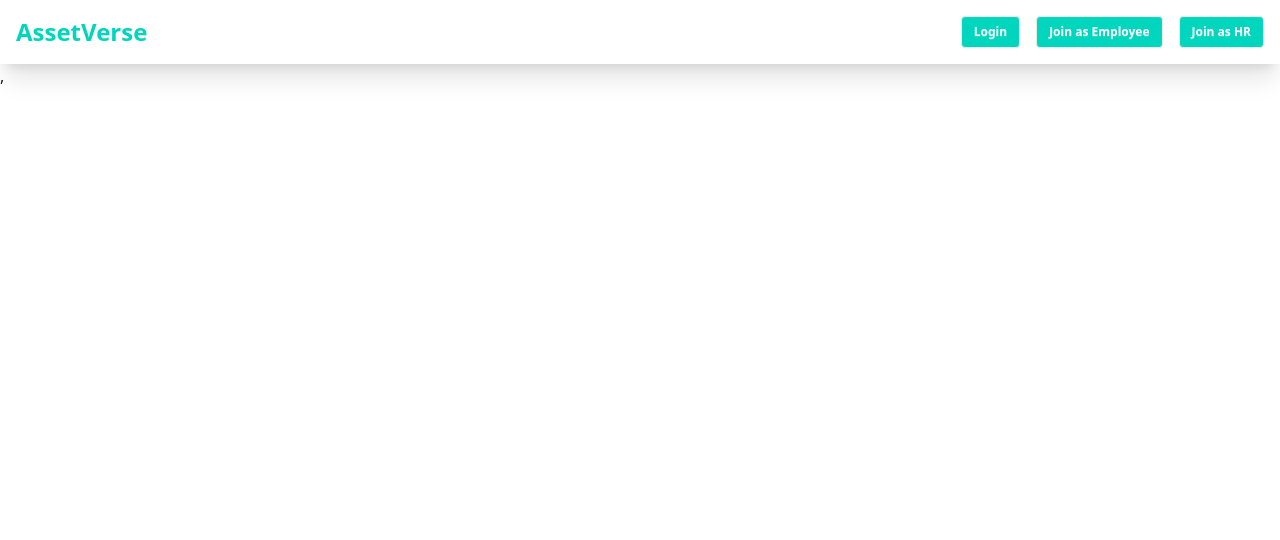
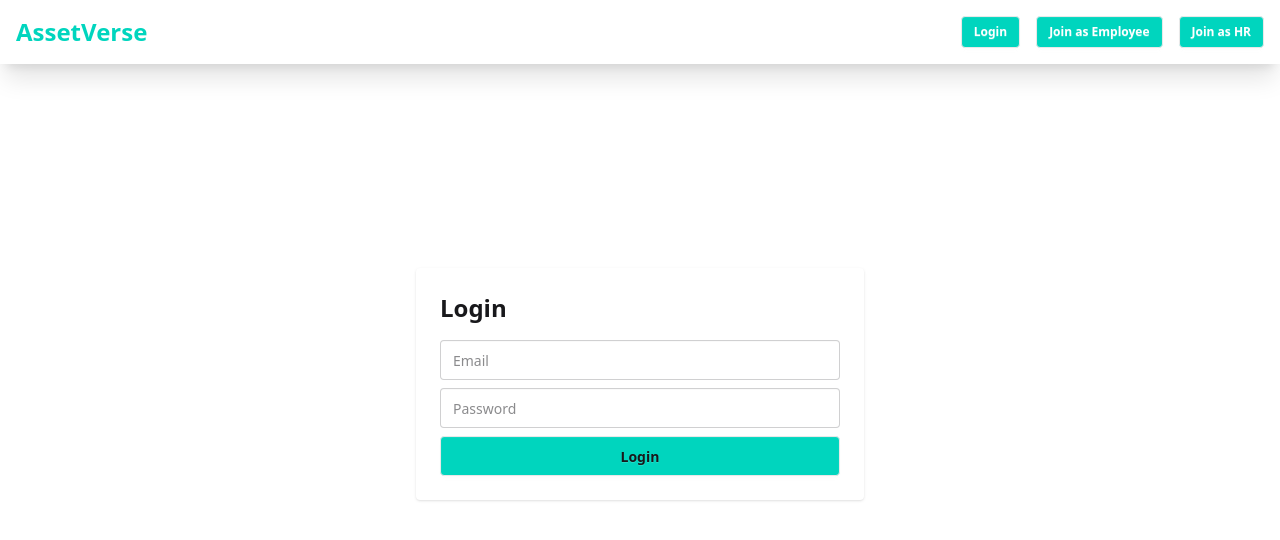
Before and after one commit to tangilakhatun/Corporate-Asset-Management-System, a React (Vite) app: page /login in a window 1280 px wide. Shown: the top 540 px of the page. Built offline with nearby package versions, Linux system fonts and the light colour scheme; no server answers.

Commit message:
Create login page with form and validation

```diff
--- a/src/component/navbar/Navbar.jsx
+++ b/src/component/navbar/Navbar.jsx
@@ -17,7 +17,7 @@ const Navbar =()=> {
                 )}
                 {user && (
                     <div className="dropdown dropdown-end">
-                        <label tabIndex={0} className="btn btn-sm btn-outline rounded-full">{user.email}</label>
+                        <label tabIndex={0} className="btn btn-sm btn-outline bg-teal-400 rounded-full">{user.email}</label>
                         <ul tabIndex={0} className="dropdown-content menu p-2 shadow bg-white text-black rounded w-52 mt-2">
                             {user.role === "hr" ? (
                                 <>
--- a/src/context/AuthContext.jsx
+++ b/src/context/AuthContext.jsx
@@ -62,7 +62,7 @@ export function AuthProvider({ children }) {
 
     return (
         <AuthContext.Provider value={value}>
-            {!loading && children}
+            {children}
         </AuthContext.Provider>
     );
 }
--- a/src/pages/login/Login.jsx
+++ b/src/pages/login/Login.jsx
@@ -1,11 +1,31 @@
-import React from 'react';
+import { useState } from "react";
+import { useAuth } from "../../context/AuthContext";
+import { useNavigate } from "react-router";
 
-const Login = () => {
+export default function Login() {
+    const { login } = useAuth();
+    const navigate = useNavigate();
+    const [email, setEmail] = useState("");
+    const [password, setPassword] = useState("");
+
+    const handleLogin = async (e) => {
+        e.preventDefault();
+        try {
+            await login(email, password);
+            navigate("/dashboard");
+        } catch (err) {
+            alert(err.message);
+        }
+    };
+
     return (
-        <div>
-
+        <div className="flex justify-center items-center h-[80vh]">
+            <form onSubmit={handleLogin} className="shadow p-6 rounded bg-white w-full max-w-md">
+                <h2 className="text-2xl font-bold mb-4">Login</h2>
+                <input type="email" placeholder="Email" value={email} onChange={e=>setEmail(e.target.value)} className="input input-bordered w-full mb-2" />
+                <input type="password" placeholder="Password" value={password} onChange={e=>setPassword(e.target.value)} className="input input-bordered w-full mb-2" />
+                <button type="submit" className="btn bg-teal-400 w-full">Login</button>
+            </form>
         </div>
     );
-};
-
-export default Login;
+}
--- a/vite.config.js
+++ b/vite.config.js
@@ -4,5 +4,8 @@ import tailwindcss from '@tailwindcss/vite'
 
 // https://vite.dev/config/
 export default defineConfig({
-  plugins: [react(),tailwindcss()],
+  plugins: [react(),tailwindcss()
+
+  ],
+
 })
```
